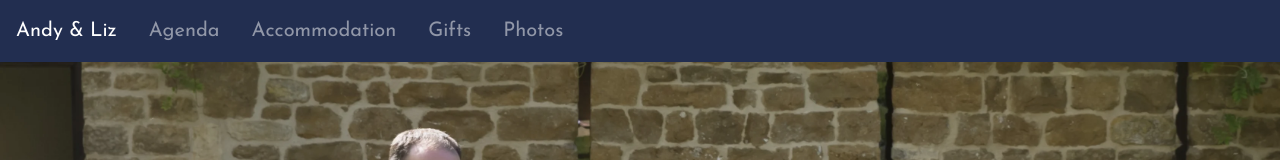
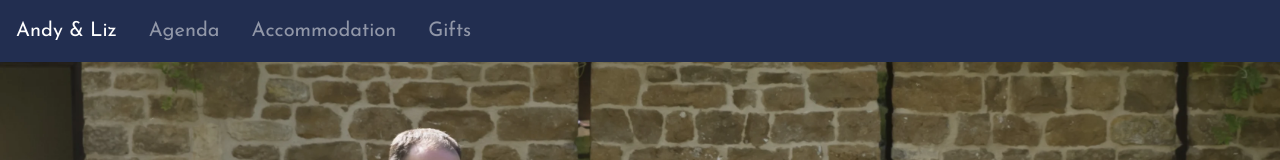
Before and after one commit to evansabove/wedding, a Vue app in the folder website/: page / in a window 1280 px wide. Shown: the top 160 px of the page. Built offline with nearby package versions, Linux system fonts and the light colour scheme.

Commit message:
Basic photo upload

```diff
--- a/website/src/components/Nav.vue
+++ b/website/src/components/Nav.vue
@@ -10,7 +10,7 @@
           <b-nav-item href="agenda">Agenda</b-nav-item>
           <b-nav-item href="accommodation">Accommodation</b-nav-item>
           <b-nav-item href="gifts">Gifts</b-nav-item>
-          <b-nav-item href="photos">Photos</b-nav-item>
+          <!-- <b-nav-item href="photos">Photos</b-nav-item> -->
         </b-navbar-nav>
       </b-collapse>
     </b-navbar>
```
Also changed, not shown: 1 other file (tests, documents, lock files or other folders).
